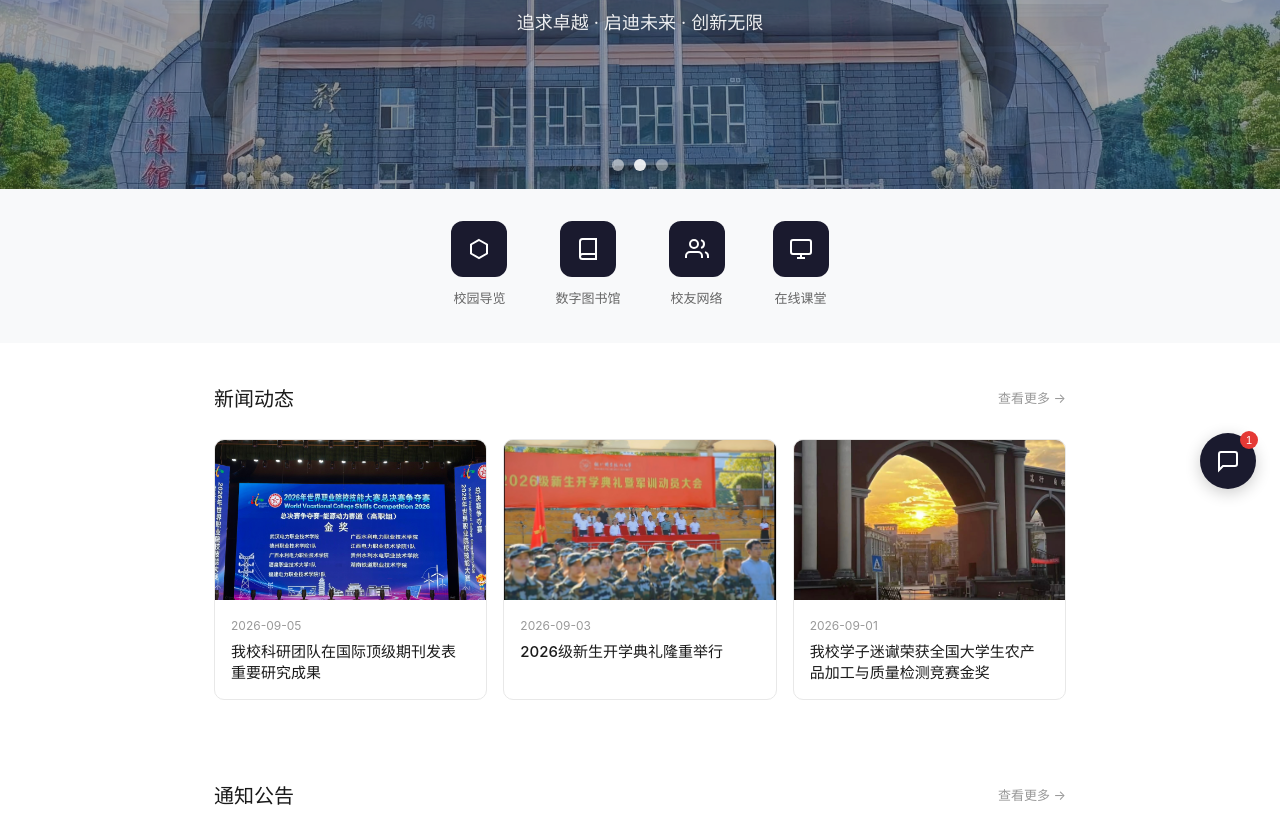
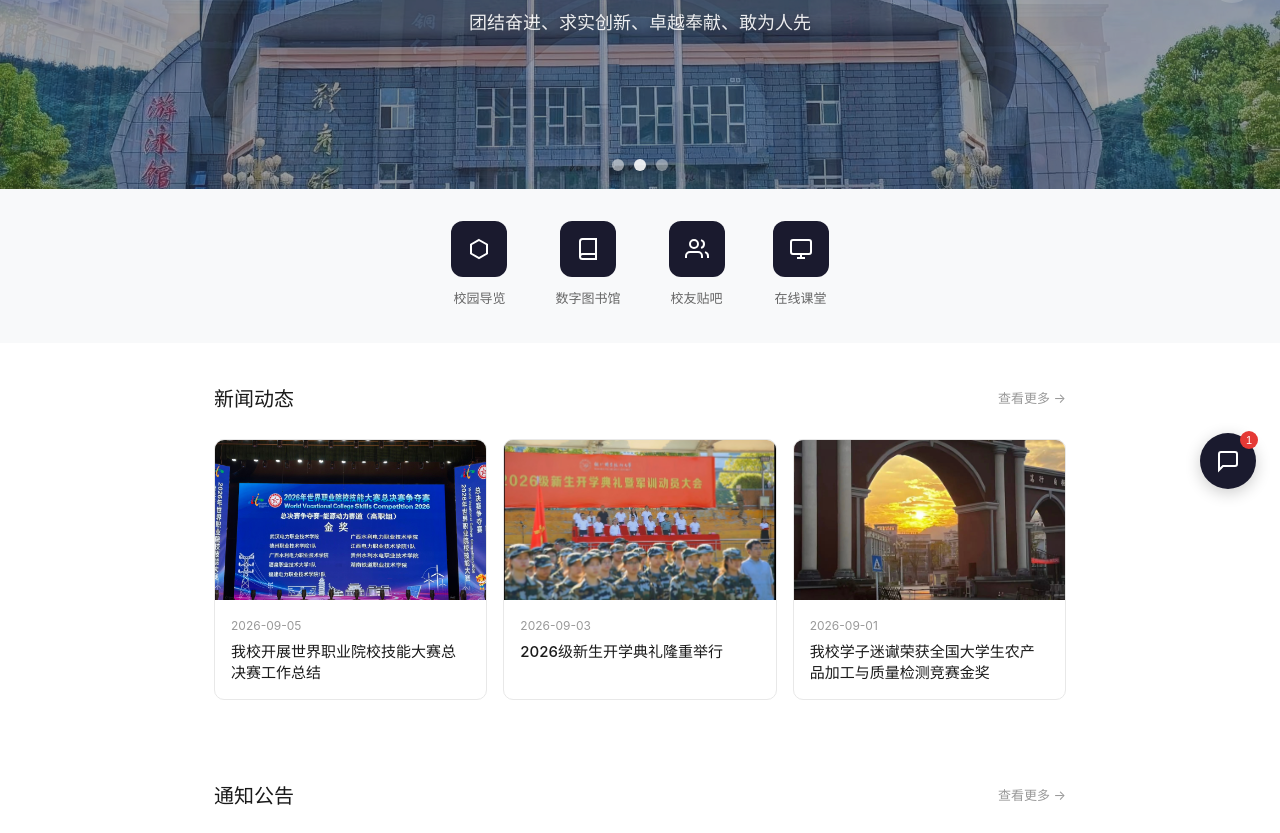
Before and after one commit to ruic3003-stack/TRZD, a plain HTML site: page index.html in a window 1280 px wide. Shown: the part 287-1120 px from the top of the page. Drawn offline with Linux system fonts and the light colour scheme.

Commit message:
Update index.html
修改细节

```diff
--- a/index.html
+++ b/index.html
@@ -548,7 +548,7 @@
     <!-- 文字浮在图片上 -->
     <div class="banner-content">
       <h1>铜仁职大</h1>
-      <p>追求卓越 · 启迪未来 · 创新无限</p>
+      <p>团结奋进、求实创新、卓越奉献、敢为人先</p>
     </div>
   </div>
 
@@ -569,7 +569,7 @@
       <div class="quick-link-icon">
         <svg viewBox="0 0 24 24" fill="none" stroke="currentColor" stroke-width="2"><path d="M17 21v-2a4 4 0 0 0-4-4H5a4 4 0 0 0-4 4v2" /><circle cx="9" cy="7" r="4" /><path d="M23 21v-2a4 4 0 0 0-3-3.87" /><path d="M16 3.13a4 4 0 0 1 0 7.75" /></svg>
       </div>
-      <span>校友网络</span>
+      <span>校友贴吧</span>
     </div>
     <div class="quick-link">
       <div class="quick-link-icon">
@@ -588,7 +588,7 @@
         <div class="news-card-img"></div>
         <div class="news-card-body">
           <div class="news-card-date">2026-09-05</div>
-          <div class="news-card-title">我校科研团队在国际顶级期刊发表重要研究成果</div>
+          <div class="news-card-title">我校开展世界职业院校技能大赛总决赛工作总结</div>
         </div>
       </div>
       <div class="news-card">
```
